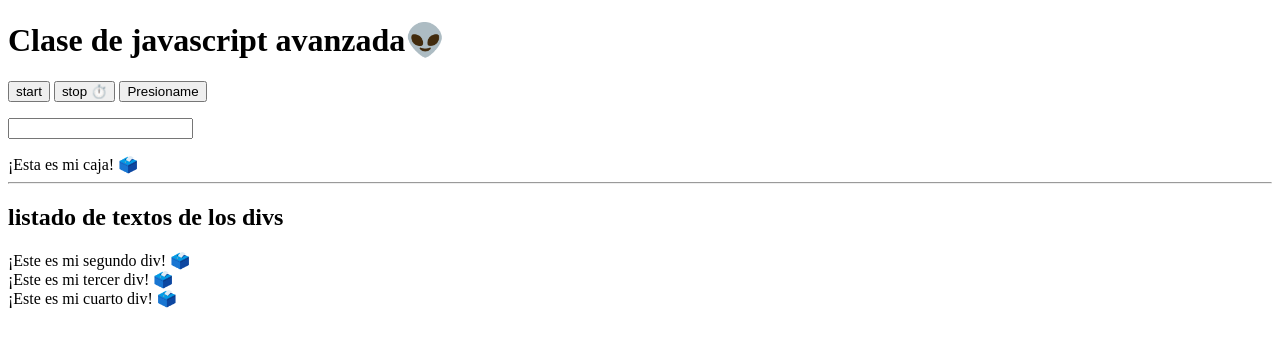
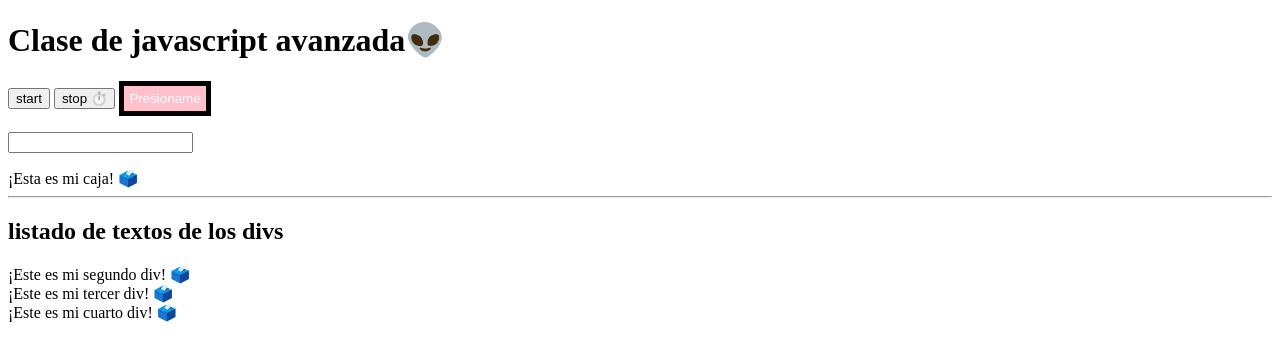
Before and after one commit to catherinee24/Master-in-JS-Course, a website: page index.html in a window 1280 px wide. Both pictures are taken after a click on the button "Presioname". Drawn offline with Linux system fonts and the light colour scheme.

Commit message:
working with this

```diff
--- a/index.html
+++ b/index.html
@@ -13,9 +13,10 @@
     <!--
     <script type="text/javascript" src="js-profundidad/dom.js"></script>
     <script type="text/javascript" src="js-profundidad/bom.js"></script>
-    <script type="text/javascript" src="js-profundidad/events.js"></script>
     <script type="text/javascript" src="js-profundidad/timers.js"></script>
     -->
+    <script type="text/javascript" src="js-profundidad/events.js"></script>
+
 
 </head>
 
--- a/js-profundidad/events.js
+++ b/js-profundidad/events.js
@@ -26,9 +26,13 @@ window.addEventListener('load', () => {
     // Seleccionamos la id del html del boton
     var boton = document.querySelector('#boton')
     // addEventListener() es mejor practica
+
     // click event
     boton.addEventListener('click', () => {
         cambiarColor()
+        // (this) para llamar al objeto boton
+        console.log(this)
+        this.boton.style.border = '5px solid black'
     })
 
     // Mouse over event 🖱️
```
